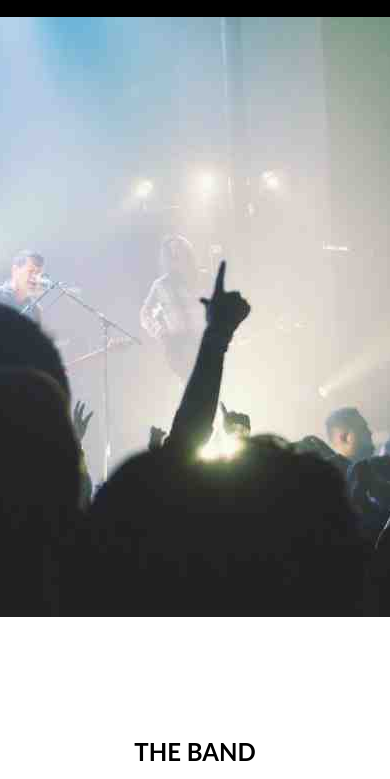
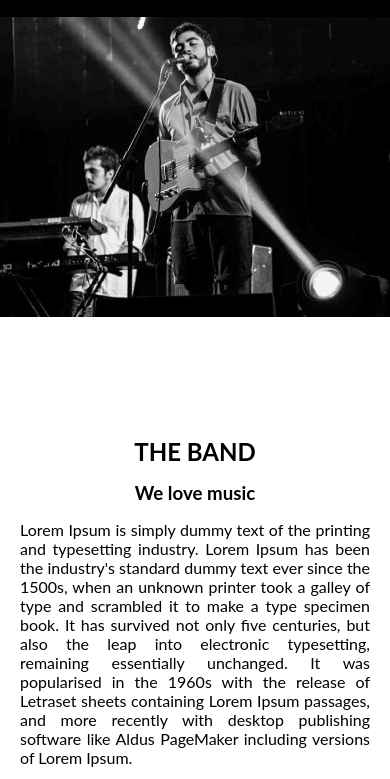
Before and after one commit to tgzhafri/day6, a plain HTML site: page web_1/final.html in a window 390 px wide. Shown: the part 42-821 px from the top of the page. Drawn offline with Linux system fonts and the light colour scheme.

Commit message:
update banner img

```diff
--- a/web_1/styles.css
+++ b/web_1/styles.css
@@ -225,3 +225,11 @@ form input {
         gap: 2rem;
     }
 }
+@media (max-width:700px) {
+    .banner {
+        width: 100%;
+        height: 300px;
+        background-image: url(./images/chicago.jpg);
+
+    }
+}
```
